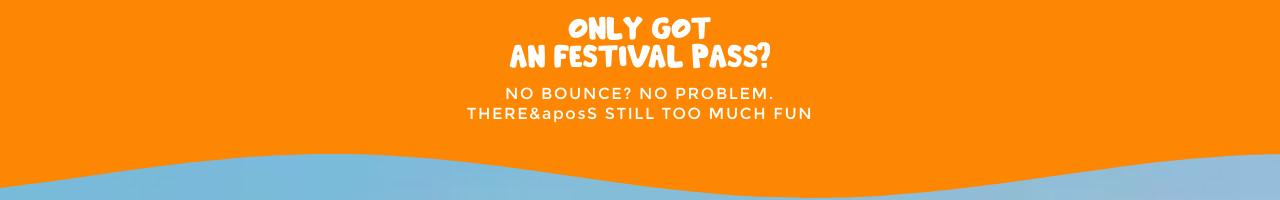
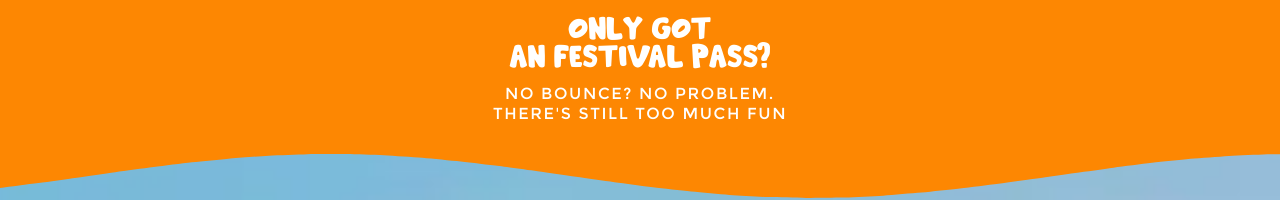
Before and after one commit to dalfiannur/bigbouncebali, a Next.js app: page /en in a window 1280 px wide. Shown: the part 3680-3880 px from the top of the page. Built offline with nearby package versions, Linux system fonts and the light colour scheme; a web font is replaced by a local one.

Commit message:
Refactor Wave component: remove unused animation logic and fix text typo.

```diff
--- a/src/components/Wave.tsx
+++ b/src/components/Wave.tsx
@@ -5,42 +5,6 @@ import {cn} from '@/lib/utils'
 import {fonts} from '@/fonts'
 
 export const Wave = () => {
-	// const waveRef = useRef<SVGPathElement>(null)
-
-	// useEffect(() => {
-	// 	const width = 400
-	// 	const height = 400
-	// 	const waveHeight = 50
-	// 	const waveSpeed = 0.05
-	// 	const waveFrequency = 0.01
-	//
-	// 	if (!waveRef.current) return
-	//
-	//
-	// 	const wave = (time: number) => {
-	// 		let path = 'M 0 ' + height / 2
-	// 		for (let x = 0; x <= width; x++) {
-	// 			const y = Math.sin(x * waveFrequency + time) * waveHeight + height / 2
-	// 			path += ` L ${x} ${y}`
-	// 		}
-	// 		path += ` L ${width} ${height} L 0 ${height} Z`
-	//
-	// 		if (!waveRef.current) return
-	// 		waveRef.current.setAttribute('d', path)
-	// 	}
-	//
-	// 	// Animation loop
-	// 	let time = 0
-	//
-	// 	function animate() {
-	// 		wave(time)
-	// 		time += waveSpeed
-	// 		requestAnimationFrame(animate)
-	// 	}
-	//
-	// 	animate()
-	// }, [])
-
 	return (
 		<div className="w-full overflow-hidden relative h-[260px]">
 			<div className="absolute -top-20 -left-[18%] w-[120%] h-[220px] overflow-hidden">
@@ -84,7 +48,7 @@ export const Wave = () => {
 				</div>
 				<div className={cn("mt-4 text-[16px] leading-5 tracking-widest", fonts.montserrat.className)}>
 					<div>NO BOUNCE? NO PROBLEM.</div>
-					<div>THERE&aposS STILL TOO MUCH FUN</div>
+					<div>THERE&apos;S STILL TOO MUCH FUN</div>
 				</div>
 			</div>
 		</div>
```
